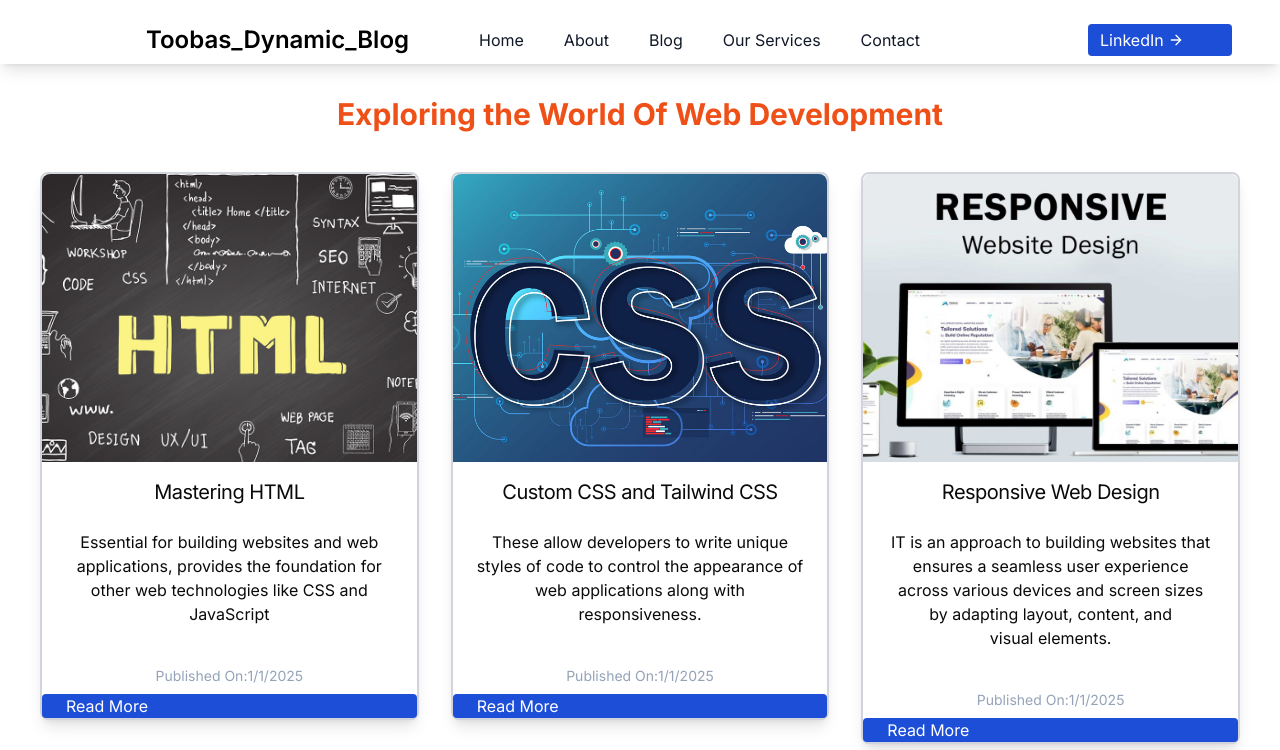
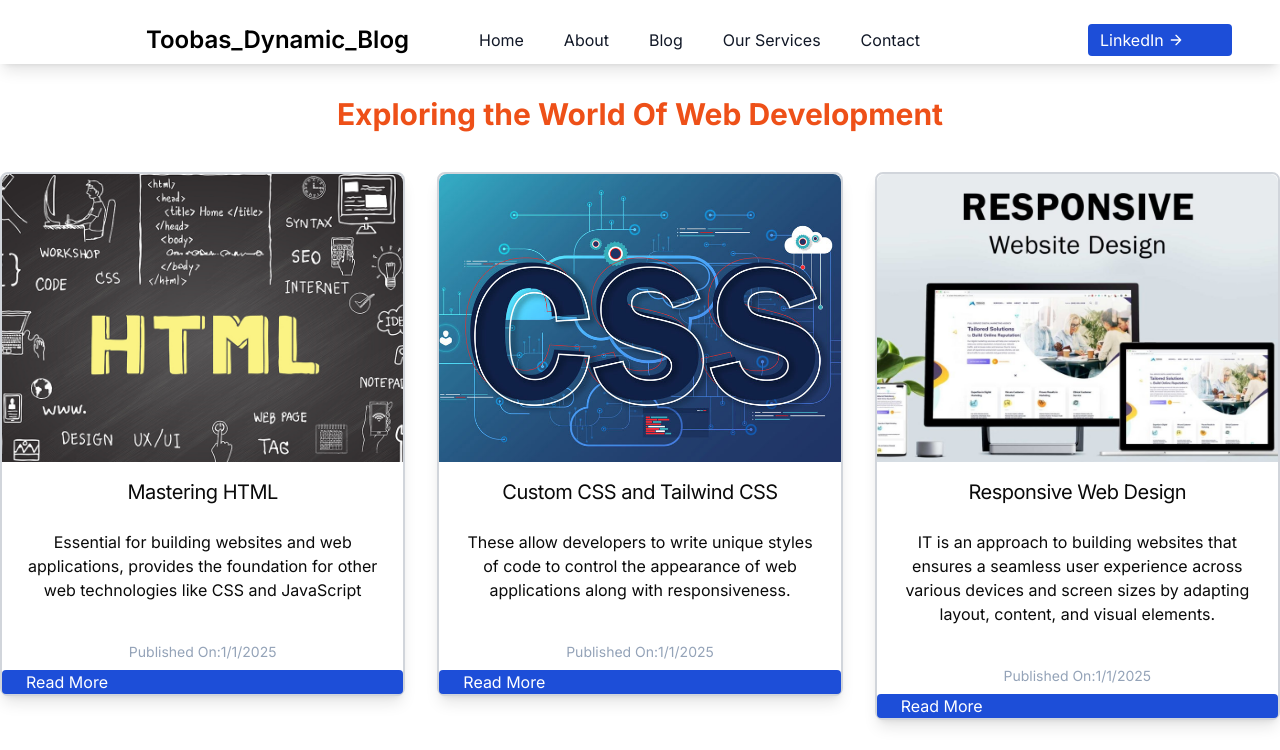
Before and after one commit to ToobaSaleem1234/blog_website, a Next.js app: page /mega in a window 1280 px wide. Shown: the top 750 px of the page. Built offline with nearby package versions, Linux system fonts and the light colour scheme.

Commit message:
Add files via upload

```diff
--- a/src/app/mega/page.tsx
+++ b/src/app/mega/page.tsx
@@ -92,7 +92,7 @@ const Mega = () => {
   return (
     <div className='my-8'>
       <h1 className='text-3xl font-bold text-center my-8 text-blue-700 animate-color-change '>Exploring the World Of Web Development </h1>
-      <div className='m-10 grid grid-col-1 sm:grid-cols-2 lg:grid-cols-3 gap-8'>
+      <div className='my-10 grid grid-col-1 sm:grid-cols-2 lg:grid-cols-3 gap-8'>
         {post.map((post,index)=>(
           <div className='fade-in' key={post.id}>
             <div className='blog-card'>
```
